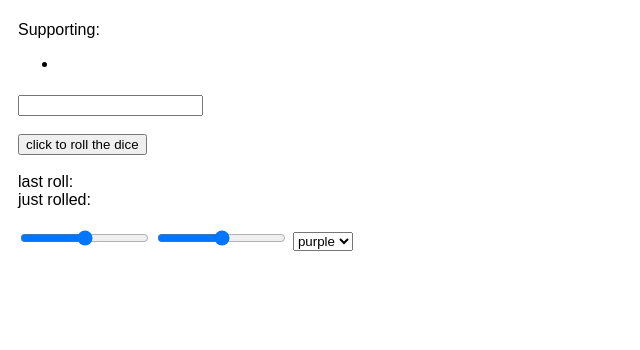
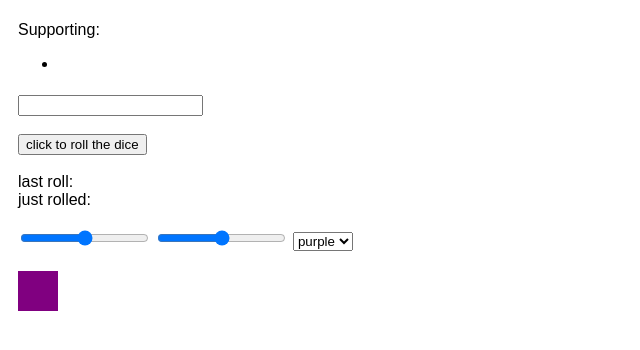
Before and after one commit to jeffreyyang3/nnDemoPage, a website built with webpack: page index.html in a window 1280 px wide. Shown: the whole page, without its empty margins (0-640 px from the left). Built offline with nearby package versions, Linux system fonts and the light colour scheme; what jeffs_frontend_lib would draw is missing.

Commit message:
add inline style back to box

```diff
--- a/index.html
+++ b/index.html
@@ -69,7 +69,10 @@
         <option value="blue">blue</option>
       </select>
       <div class="boxExample">
-        <div class="box"></div>
+        <div
+          class="box"
+          style="width: 40px; height: 40px; background-color: purple"
+        ></div>
         <div nn-txt="boxDescription"></div>
       </div>
       <p nn-for="par in lowerDescription">
```
